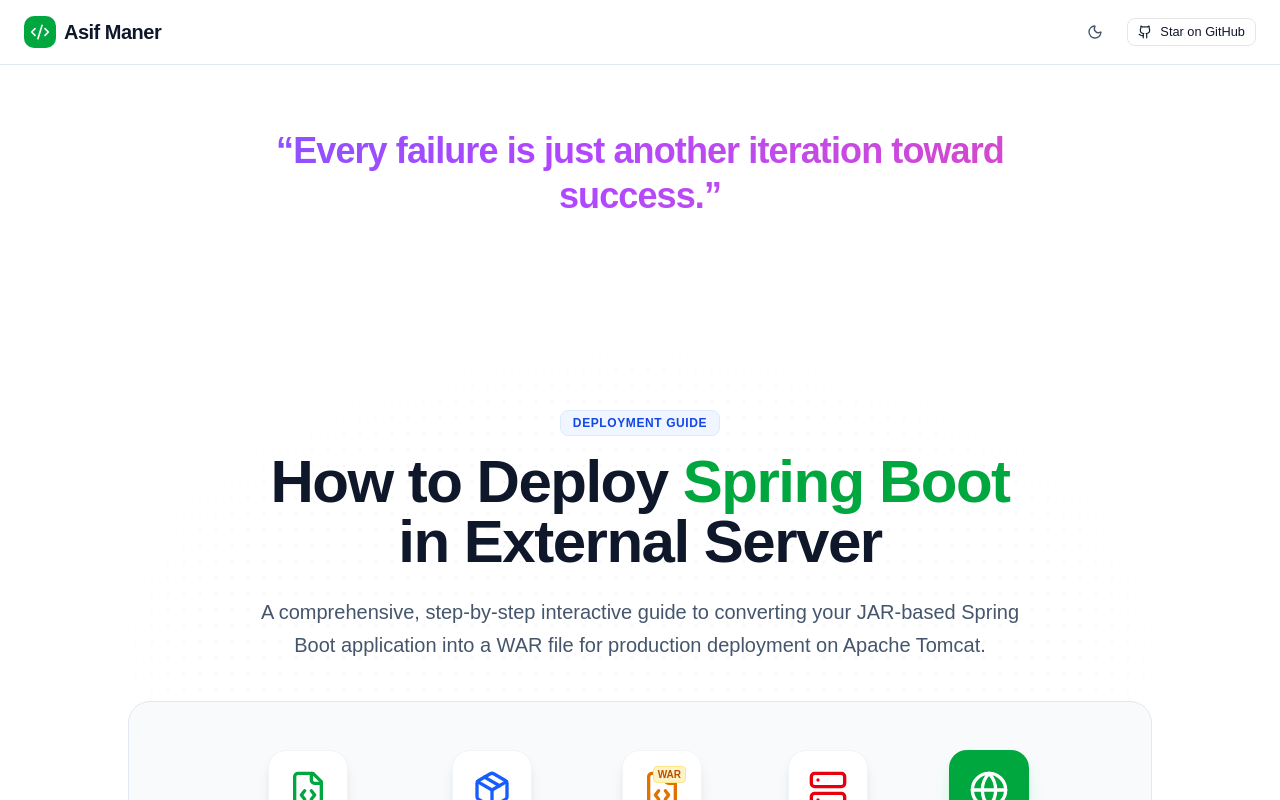
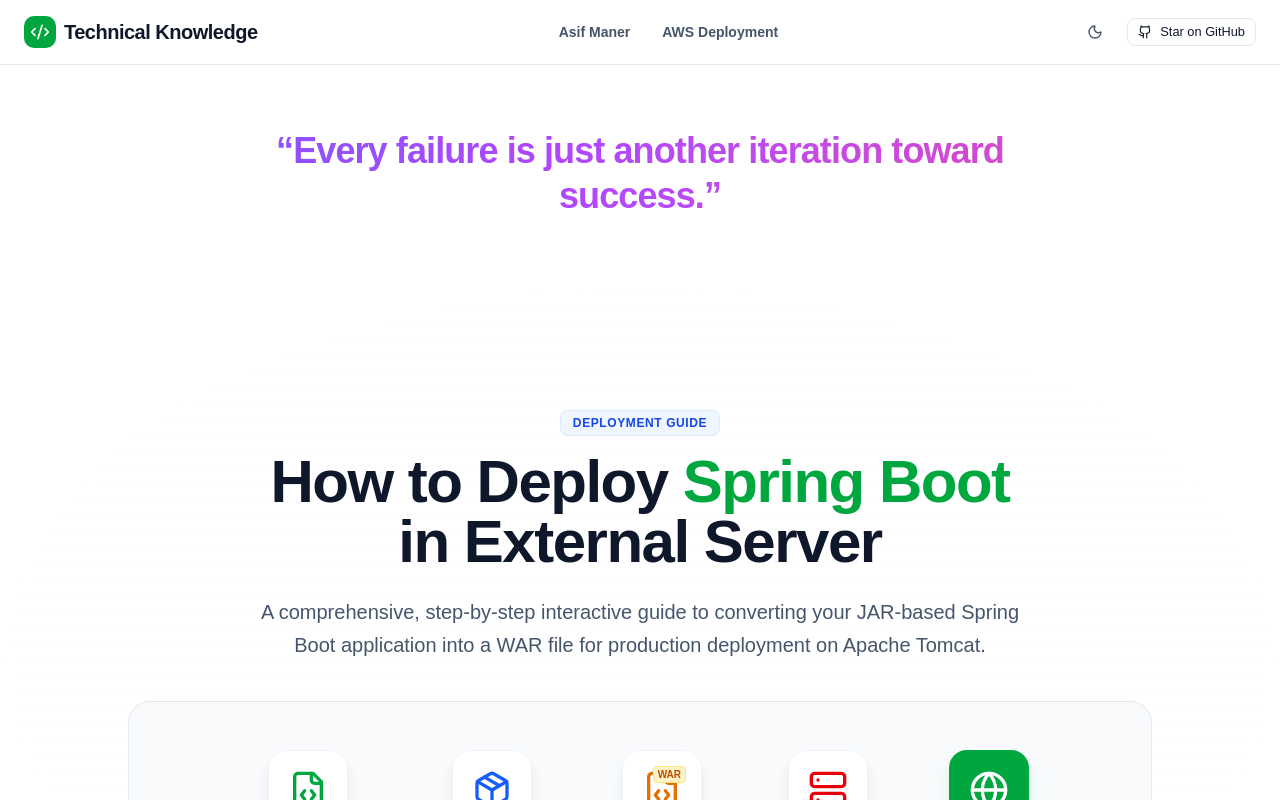
Before and after one commit to Assii27/ProjectDeployProcess, a React (Vite) app: page / in a window 1280 px wide. Shown: the top 800 px of the page. Built offline with nearby package versions, Linux system fonts and the light colour scheme.

Commit message:
feat: Update header and add navigation links
Refactors the application header to display "Technical Knowledge" instead of a name.
Introduces new navigation links for "Asif Maner" (portfolio) and "AWS Deployment," enhancing user navigation and providing access to related resources.

```diff
--- a/src/App.tsx
+++ b/src/App.tsx
@@ -84,7 +84,26 @@
             <div className="w-8 h-8 bg-green-600 rounded-lg flex items-center justify-center">
               <Code2 className="w-5 h-5 text-white" />
             </div>
-            <span className="font-bold text-xl tracking-tight">Asif Maner</span>
+            <span className="font-bold text-xl tracking-tight">Technical Knowledge</span>
+          </div>
+
+          <div className="hidden md:flex items-center gap-8">
+            <a
+              href="https://assii27.github.io/Asif_Portfolio/"
+              target="_blank"
+              rel="noopener noreferrer"
+              className={`text-sm font-semibold transition-all hover:scale-105 ${isDarkMode ? 'text-slate-300 hover:text-blue-400' : 'text-slate-600 hover:text-blue-600'}`}
+            >
+              Asif Maner
+            </a>
+            <a
+              href="https://assii27.github.io/AWS_Deployment/"
+              target="_blank"
+              rel="noopener noreferrer"
+              className={`text-sm font-semibold transition-all hover:scale-105 ${isDarkMode ? 'text-slate-300 hover:text-orange-400' : 'text-slate-600 hover:text-orange-600'}`}
+            >
+              AWS Deployment
+            </a>
           </div>
 
           <div className="flex items-center gap-4">
```
